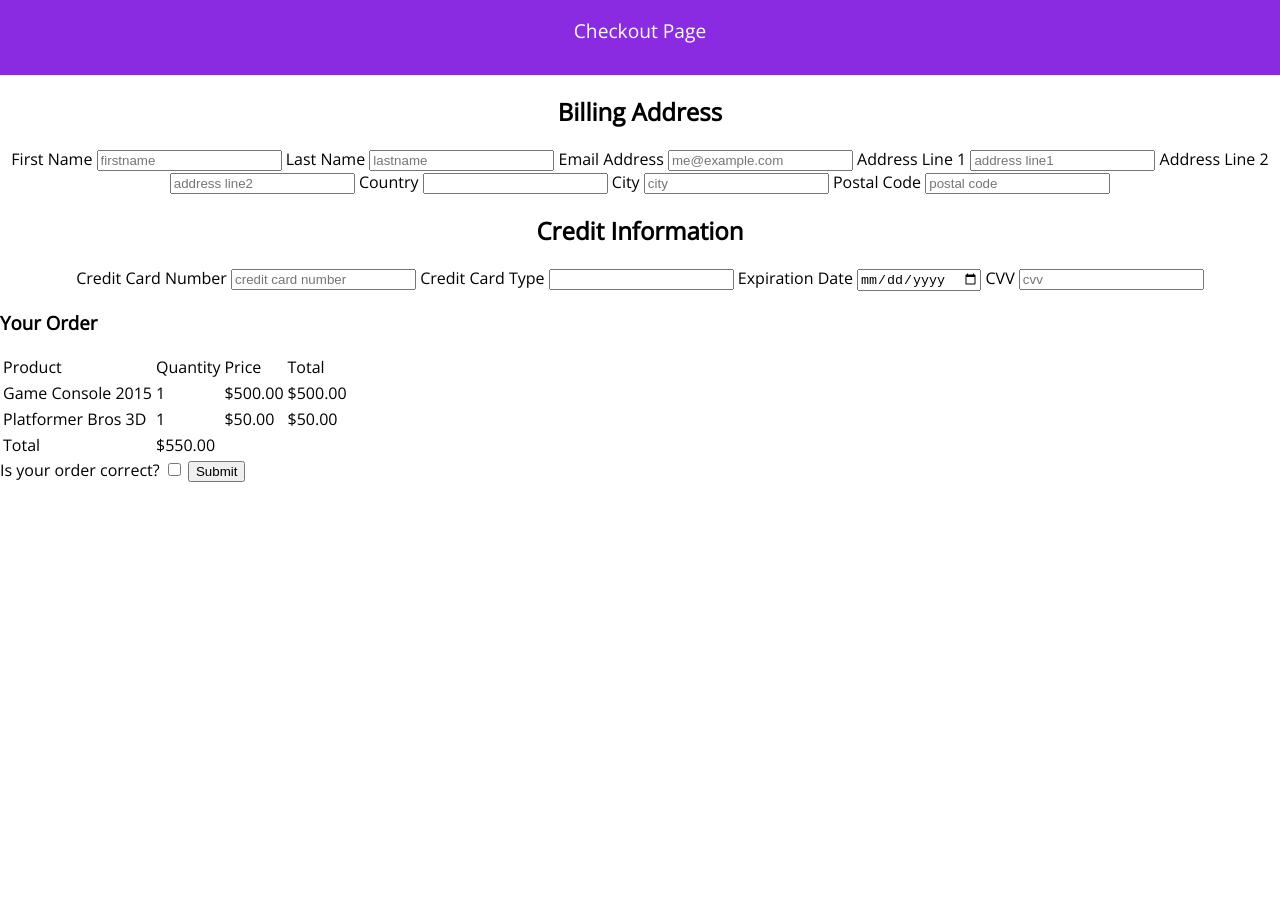
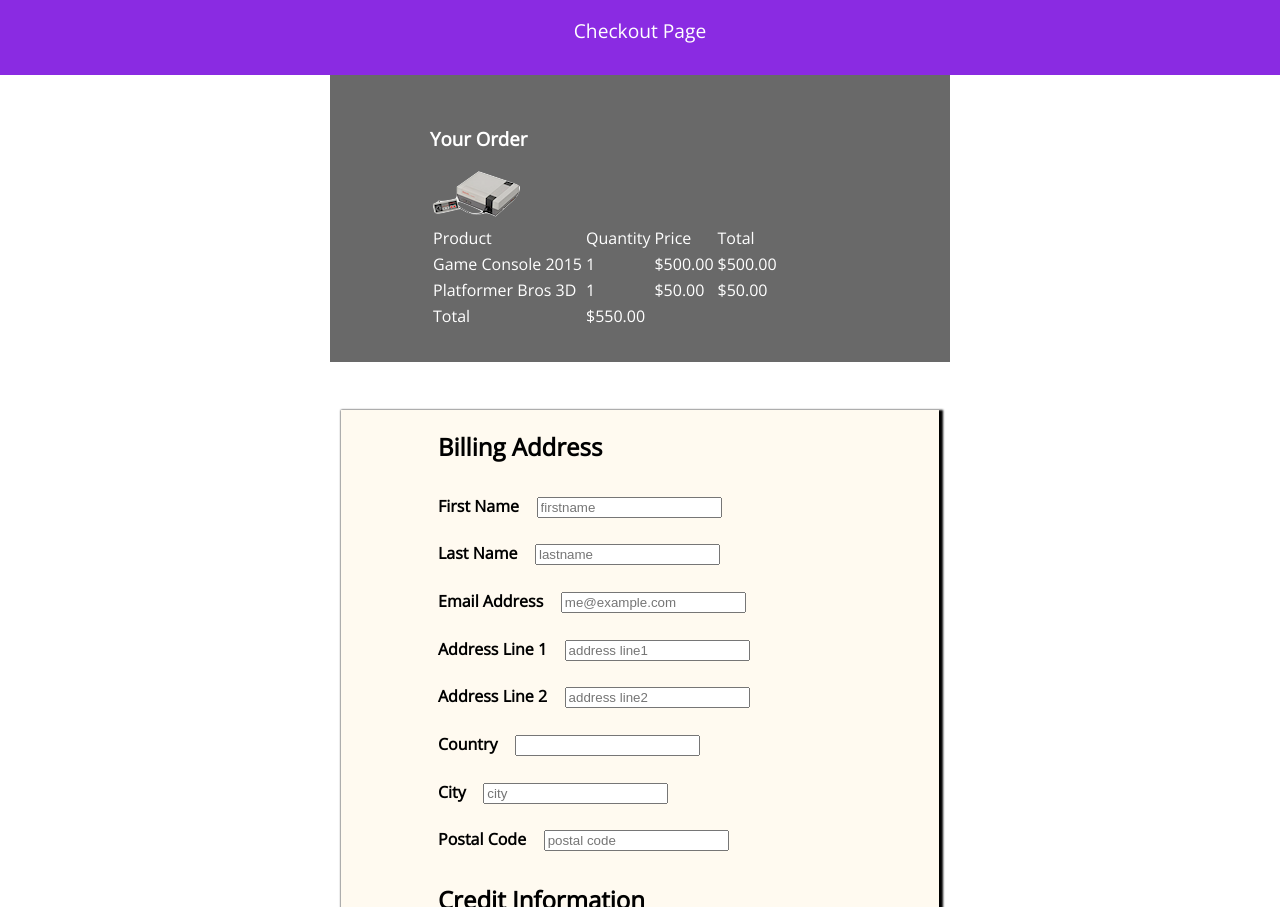
Before and after one commit to abdulmalikgh/solution-to-large-forms, a plain HTML site: page index.html in a window 1280 px wide. Shown: the part 45-952 px from the top of the page. Before the commit the page ends 800 px from the top, so only its background shows below. Drawn offline with nearby package versions, Linux system fonts and the light colour scheme.

Commit message:
Complete

```diff
--- a/css/styles.css
+++ b/css/styles.css
@@ -3,7 +3,6 @@ body {
   margin: 0px 0px 10px 0px;
 }
 header{
-  width:100vw;
   height:15vh;
   background-color:blueviolet;
   color:white;
@@ -23,5 +22,27 @@ header{
   display:none;
 }
 .form{
-  text-align:center;
+  margin:3em auto ;
+  width: 500px;;
+  line-height: 2em;
+  border: 1px solid floralwhite;
+  background-color: floralwhite;
+  box-shadow: 2px 2px 2px 2px black;
+  align-items: center;
+  padding-left: 6em;
 }
+label{
+  color:black;
+  font-weight: bolder;
+  padding-right: 1em;
+}
+input{
+  margin:1em;
+}
+.order-review{
+  width:420px;
+  margin:0 auto;
+  background-color: dimgray;
+  color:white;
+  padding: 2em 100px;
+}
--- a/index.html
+++ b/index.html
@@ -15,58 +15,9 @@
   <section class="progress-bar">
     Seems like this could be a good place for a progress bar...
   </section>
-  <section class="form">
-    <h2>Billing Address</h2>
-    <form action="">
-
-    <label for="firstname">First Name
-      <input type="text" id="firstname" name="firstname" placeholder="firstname" autocomplete="given-name">
-    </label>
-    <label for="lastname">Last Name
-      <input type="text" id="lastname" name="lastname" placeholder="lastname" autocomplete="family-name">
-    </label>
-    <label for="email">Email Address
-      <input type="text" id="email" placeholder="me@example.com" autocomplete="email" name="email">
-    </label>
-    <label for="address1">Address Line 1
-      <input type="text" id="address1" name="address1" placeholder="address line1" autocomplete="address-line1">
-    </label>
-    <label for="address2">Address Line 2
-      <input type="text" id="address2" name="address2" placeholder="address line2" autocomplete="address-line2">
-    </label>
-    <label for="country">Country
-      <input type="country" id="country" autocomplete="country" >
-    </label>
-    <label for="city">City
-      <input type="text" id="city" placeholder="city" name="city" autocomplete="address-level1">
-    </label for="state">
-    <label for="postalcode">Postal Code
-      <input type="number" id="postalcode" name="postalcode" autocomplete="postal-code" placeholder="postal code">
-    </label>
-     <h2>Credit Information</h2>
-     <label for="cc-number">Credit Card Number
-      <input type="number" id="cc-number" autocomplete="cc-number" placeholder="credit card number">
-    </label>
-    <label>Credit Card Type
-      <input list="cc-type" autocomplete="cc-type">
-      <datalist id="cc-type" >
-        <option value="Visa"></option>
-        <optio  value="American Express"></option>
-        <option value="Mastercard"></option>
-        <option value="Discover"></option>
-      </select>
-    </label>
-    <label for="exp-date">Expiration Date
-      <input type="date" id="exp-date" autocomplete="cc-exp">
-    </label>
-    <label for="cvv">CVV
-      <input type="number" id="cvv" autocomplete="cc-csc" placeholder="cvv">
-    </label>
-    </form>
-  </section>
-
   <section class="order-review">
     <h3>Your Order</h3>
+    <img src="./images/NES-Console-Set.png">
     <table class="your-order">
       <tr class="headings">
         <td>Product</td>
@@ -90,11 +41,59 @@
         <td>Total</td>
         <td>$550.00</td>
       </tr>
+
+    </label>
     </table>
-    <label class="check-correct">Is your order correct?
-      <input type="checkbox">
-    </label>
+  </section>
+  <section class="form">
+    <h2>Billing Address</h2>
+    <form action="">
+
+    <label for="firstname">First Name
+      <input type="text" id="firstname" name="fname" placeholder="firstname" autocomplete="billing given-name">
+    </label><br>
+    <label for="lastname">Last Name
+      <input type="text" id="lastname" name="lname" placeholder="lastname" autocomplete="billing family-name">
+    </label><br>
+    <label for="email">Email Address
+      <input type="text" id="email" placeholder="me@example.com" autocomplete="email" name="email">
+    </label><br>
+    <label for="address1">Address Line 1
+      <input type="text" id="address1" name="address line1" placeholder="address line1" autocomplete="address-line1">
+    </label><br>
+    <label for="address2">Address Line 2
+      <input type="text" id="address2" name="address line2" placeholder="address line2" autocomplete="address-line2">
+    </label><br>
+    <label for="country">Country
+      <input type="country" id="country" autocomplete="country" name="addres country">
+    </label><br>
+    <label for="city">City
+      <input type="text" id="city" placeholder="city" name="address city" autocomplete="address-level1">
+    </label for="state"><br>
+    <label for="postalcode">Postal Code
+      <input type="number" id="postalcode" name="zip1" autocomplete="postal-code" placeholder="postal code">
+    </label><br>
+     <h2>Credit Information</h2>
+     <label for="cc-number">Credit Card Number
+      <input type="number" id="cc-number" autocomplete="cc-number" placeholder="credit card number">
+    </label><br>
+    <label for="cc-type">Credit Card Type
+      <input list="cc-type" id="cc-type" autocomplete="cc-type" name="cc-name">
+      <datalist id="cc-type" >
+        <option value="Visa"></option>
+        <optio  value="American Express"></option>
+        <option value="Mastercard"></option>
+        <option value="Discover"></option>
+      </select>
+    </label><br>
+    <label for="exp-date">Expiration Date
+      <input type="date" id="exp-date" autocomplete="cc-exp">
+    </label><br>
+    <label for="cvv">CVV
+      <input type="number" id="cvv" autocomplete="cc-csc" placeholder="cvv">
+    </label><br>
     <input id="submit" type="submit">
+    </form>
   </section>
 </body>
 </html>
```
